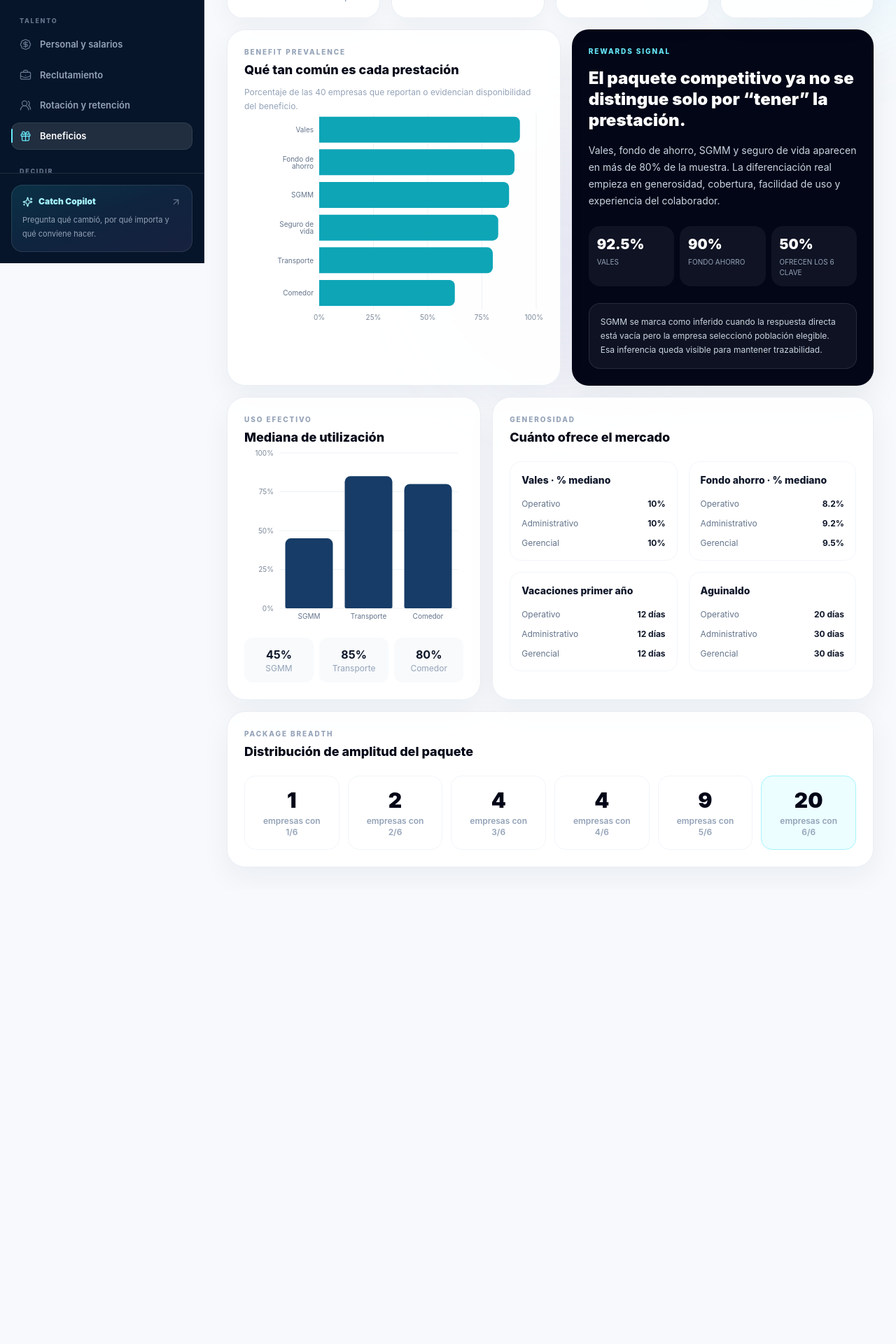
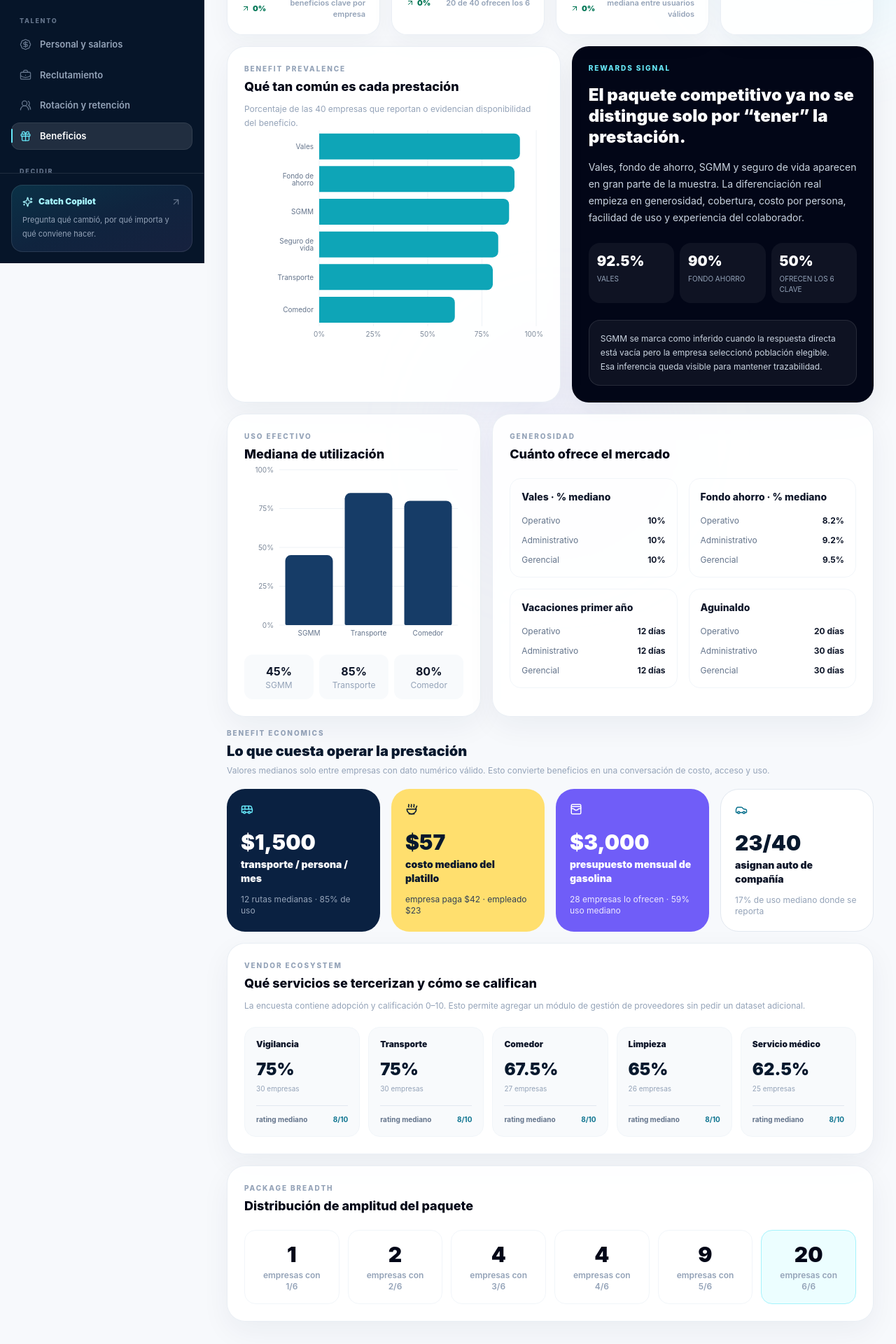
Before and after one commit to ellieeeGB/RH-platform, a Next.js app: page /beneficios in a window 1280 px wide. Shown: the part 424-2344 px from the top of the page at 70% size. Before the commit the page ends 1695 px from the top, so only its background shows below. Built offline with nearby package versions, Linux system fonts and the light colour scheme.

Commit message:
feat: enrich benefits with economics and vendor ecosystem

```diff
--- a/src/app/beneficios/page.tsx
+++ b/src/app/beneficios/page.tsx
@@ -1,8 +1,11 @@
-import { Gift, HeartHandshake, ShieldCheck, Sparkles } from "lucide-react";
+import { Bus, Car, Gift, HeartHandshake, ShieldCheck, Soup, Sparkles, WalletCards } from "lucide-react";
 import { DashboardFrame, PageHeader } from "@/components/dashboard-frame";
 import { KpiCard } from "@/components/kpi-card";
 import { BenefitPrevalenceChart, BenefitUsageChart } from "@/components/workforce-rewards-charts";
 import { totalRewardsData } from "@/lib/workforce-rewards-data";
+import { rewardsEconomics, vendorEcosystem } from "@/lib/extended-intelligence";
+
+const formatMoney = (value: number) => new Intl.NumberFormat("es-MX", { style: "currency", currency: "MXN", maximumFractionDigits: 0 }).format(value);
 
 export default function BenefitsPage() {
   const breadth = totalRewardsData.packageBreadth;
@@ -17,7 +20,7 @@ export default function BenefitsPage() {
       <PageHeader
         eyebrow="Total Rewards · benchmark real"
         title="Beneficios"
-        description="Compara amplitud del paquete, prevalencia de prestaciones, generosidad y uso efectivo para distinguir entre ofrecer un beneficio y que realmente genere valor."
+        description="Compara amplitud, prevalencia, generosidad, uso y economía de las prestaciones. La meta ya no es saber solo quién ofrece un beneficio, sino cuánto cuesta, cuánto se utiliza y qué tan competitivo resulta."
       />
 
       <section className="grid gap-4 md:grid-cols-2 xl:grid-cols-4">
@@ -38,7 +41,7 @@ export default function BenefitsPage() {
         <article className="overflow-hidden rounded-3xl bg-slate-950 p-6 text-white shadow-soft">
           <div className="eyebrow !text-cyan-300">Rewards signal</div>
           <h2 className="mt-4 text-2xl font-black leading-tight">El paquete competitivo ya no se distingue solo por “tener” la prestación.</h2>
-          <p className="mt-4 text-sm leading-6 text-slate-300">Vales, fondo de ahorro, SGMM y seguro de vida aparecen en más de 80% de la muestra. La diferenciación real empieza en generosidad, cobertura, facilidad de uso y experiencia del colaborador.</p>
+          <p className="mt-4 text-sm leading-6 text-slate-300">Vales, fondo de ahorro, SGMM y seguro de vida aparecen en gran parte de la muestra. La diferenciación real empieza en generosidad, cobertura, costo por persona, facilidad de uso y experiencia del colaborador.</p>
           <div className="mt-6 grid grid-cols-3 gap-2">
             <div className="rounded-2xl bg-white/5 p-3"><div className="text-xl font-black">92.5%</div><div className="mt-1 text-[10px] uppercase text-slate-400">Vales</div></div>
             <div className="rounded-2xl bg-white/5 p-3"><div className="text-xl font-black">90%</div><div className="mt-1 text-[10px] uppercase text-slate-400">Fondo ahorro</div></div>
@@ -100,6 +103,32 @@ export default function BenefitsPage() {
         </article>
       </section>
 
+      <section className="mt-4">
+        <div className="mb-4"><div className="eyebrow">Benefit economics</div><h2 className="mt-1 text-xl font-black text-[#07182d]">Lo que cuesta operar la prestación</h2><p className="mt-1 text-xs leading-5 text-slate-400">Valores medianos solo entre empresas con dato numérico válido. Esto convierte beneficios en una conversación de costo, acceso y uso.</p></div>
+        <div className="grid gap-4 md:grid-cols-2 xl:grid-cols-4">
+          <article className="rounded-[26px] bg-[#0a2141] p-5 text-white"><Bus size={18} className="text-cyan-300" /><div className="mt-5 text-3xl font-black">{formatMoney(rewardsEconomics.transport.monthlyCostPerPersonMedian)}</div><div className="mt-1 text-sm font-black">transporte / persona / mes</div><div className="mt-3 text-xs text-slate-400">{rewardsEconomics.transport.routesMedian} rutas medianas · {rewardsEconomics.transport.usageMedianPct}% de uso</div></article>
+          <article className="rounded-[26px] bg-[#ffdf6e] p-5 text-[#07182d]"><Soup size={18} /><div className="mt-5 text-3xl font-black">{formatMoney(rewardsEconomics.cafeteria.mealTotalMedian)}</div><div className="mt-1 text-sm font-black">costo mediano del platillo</div><div className="mt-3 text-xs text-slate-700">empresa paga {formatMoney(rewardsEconomics.cafeteria.companyShareMedian)} · empleado {formatMoney(rewardsEconomics.cafeteria.employeeShareMedian)}</div></article>
+          <article className="rounded-[26px] bg-[#705df8] p-5 text-white"><WalletCards size={18} /><div className="mt-5 text-3xl font-black">{formatMoney(rewardsEconomics.gasoline.monthlyBudgetMedian)}</div><div className="mt-1 text-sm font-black">presupuesto mensual de gasolina</div><div className="mt-3 text-xs text-violet-100">28 empresas lo ofrecen · {rewardsEconomics.gasoline.usageMedianPct}% uso mediano</div></article>
+          <article className="rounded-[26px] border border-slate-200 bg-white p-5"><Car size={18} className="text-cyan-700" /><div className="mt-5 text-3xl font-black text-[#07182d]">{rewardsEconomics.companyCar.companies}/40</div><div className="mt-1 text-sm font-black text-slate-900">asignan auto de compañía</div><div className="mt-3 text-xs text-slate-400">{rewardsEconomics.companyCar.usageMedianPct}% de uso mediano donde se reporta</div></article>
+        </div>
+      </section>
+
+      <section className="mt-4 panel p-5 md:p-6">
+        <div className="eyebrow">Vendor ecosystem</div>
+        <h2 className="mt-1 text-lg font-extrabold text-slate-950">Qué servicios se tercerizan y cómo se califican</h2>
+        <p className="mt-2 text-xs leading-5 text-slate-400">La encuesta contiene adopción y calificación 0–10. Esto permite agregar un módulo de gestión de proveedores sin pedir un dataset adicional.</p>
+        <div className="mt-5 grid gap-3 lg:grid-cols-5">
+          {vendorEcosystem.outsourcingAdoption.map((item) => (
+            <div key={item.service} className="rounded-2xl border border-slate-100 bg-slate-50 p-4">
+              <div className="text-xs font-black text-slate-900">{item.service}</div>
+              <div className="mt-3 text-2xl font-black text-[#07182d]">{item.pct}%</div>
+              <div className="mt-1 text-[10px] text-slate-400">{item.companies} empresas</div>
+              <div className="mt-4 flex items-center justify-between border-t border-slate-200 pt-3 text-[10px] font-bold text-slate-500"><span>rating mediano</span><span className="text-cyan-700">{item.medianRating}/10</span></div>
+            </div>
+          ))}
+        </div>
+      </section>
+
       <section className="mt-4 panel p-5 md:p-6">
         <div className="eyebrow">Package breadth</div>
         <h2 className="mt-1 text-lg font-extrabold text-slate-950">Distribución de amplitud del paquete</h2>
```
